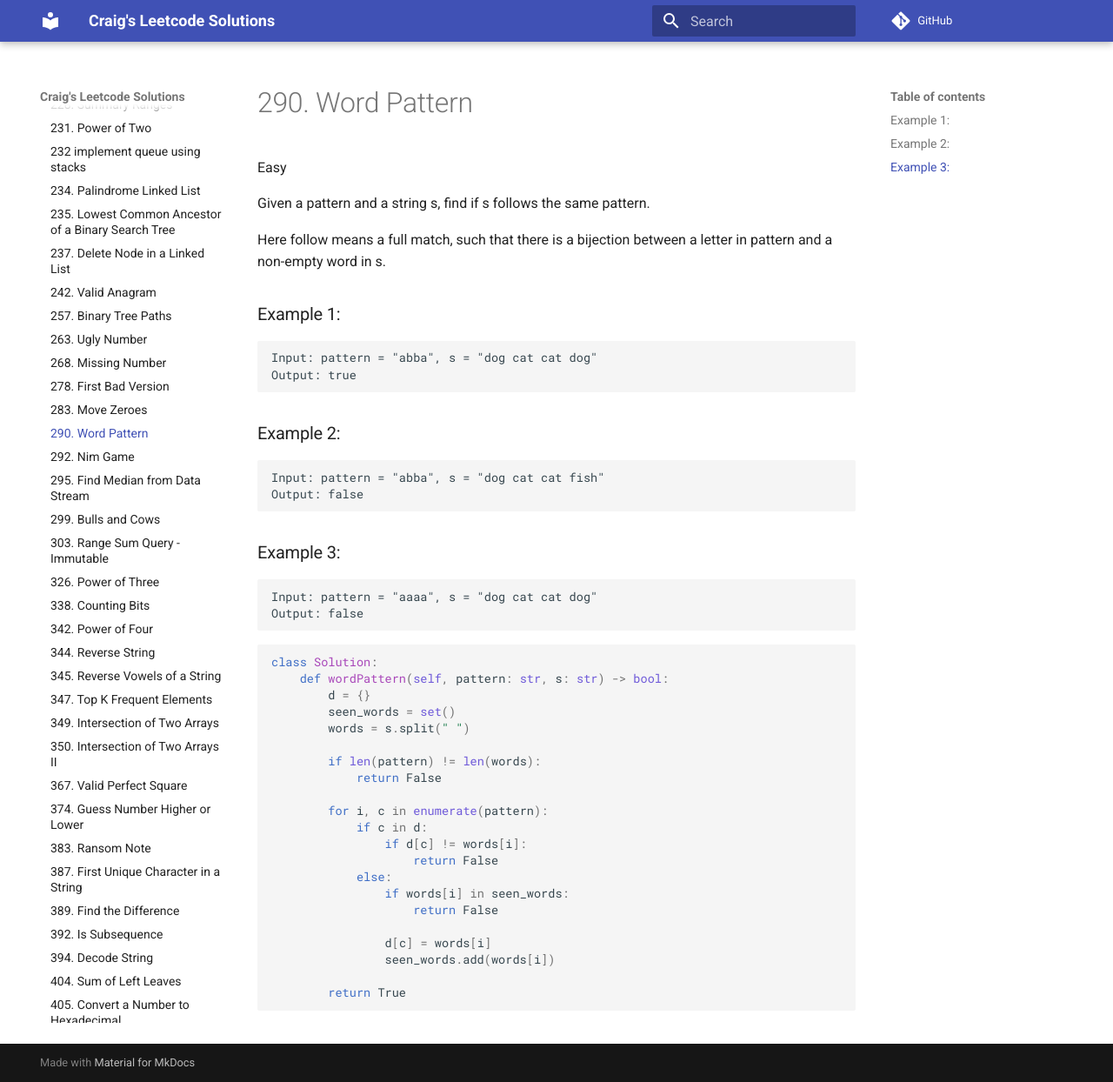
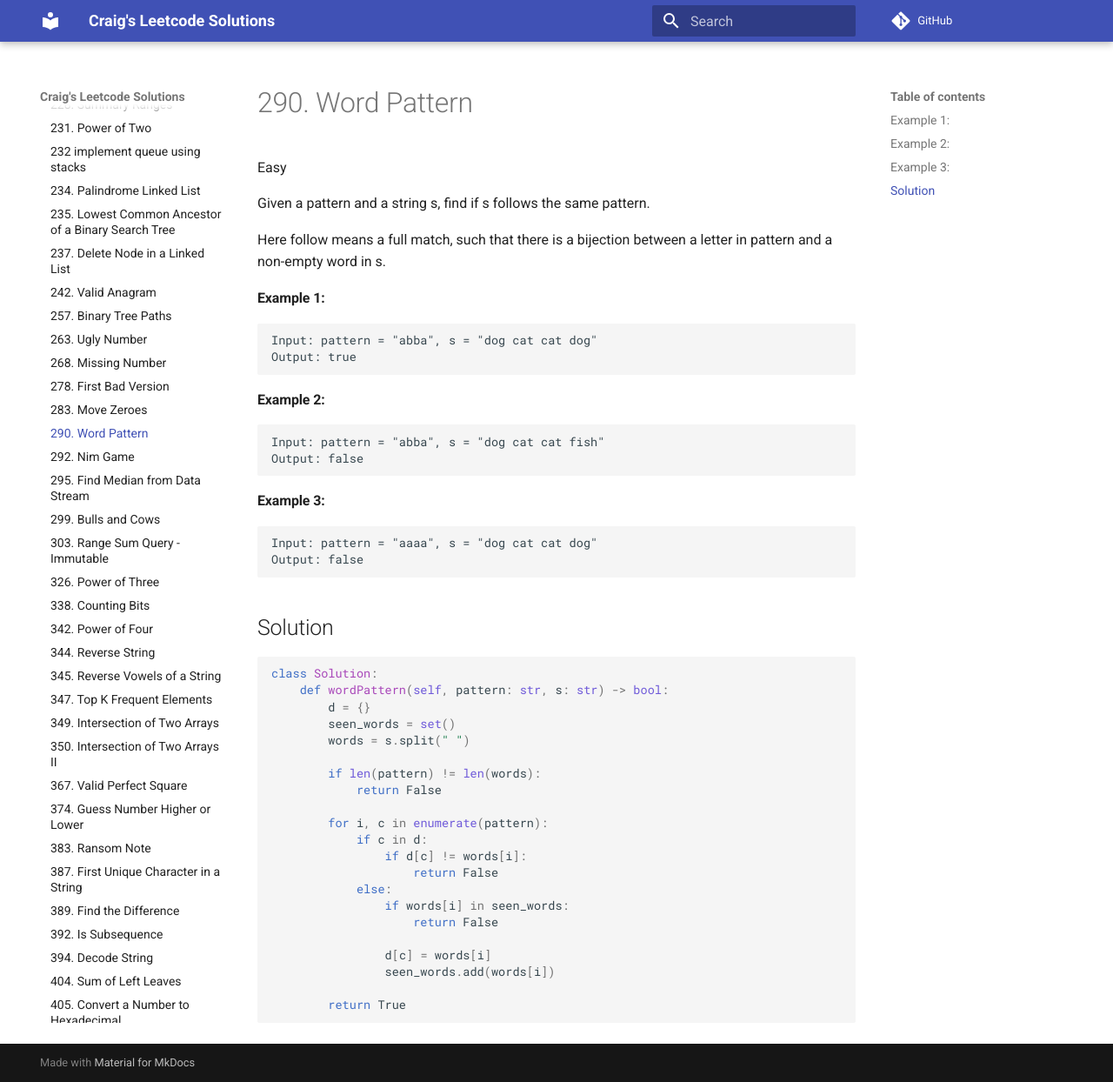
Before and after one commit to craigpastro/leetcode, an MkDocs documentation site: the page built from docs/problems/290_word_pattern.md, in a window 1280 px wide and 1244 px high. Shown: the whole window at 87% size. Built offline with MkDocs 1.6.1 and Material for MkDocs 9.7.7, drawn with Linux system fonts in a browser that asks for light colours; comment, search, counter and statistics services are not loaded.

Commit message:
Formatting (#46)

````diff
--- a/docs/problems/290_word_pattern.md
+++ b/docs/problems/290_word_pattern.md
@@ -7,26 +7,28 @@ Given a pattern and a string s, find if s follows the same pattern.
 Here follow means a full match, such that there is a bijection between a letter
 in pattern and a non-empty word in s.
 
-### Example 1:
+#### Example 1:
 
 ```
 Input: pattern = "abba", s = "dog cat cat dog"
 Output: true
 ```
 
-### Example 2:
+#### Example 2:
 
 ```
 Input: pattern = "abba", s = "dog cat cat fish"
 Output: false
 ```
 
-### Example 3:
+#### Example 3:
 
 ```
 Input: pattern = "aaaa", s = "dog cat cat dog"
 Output: false
 ```
+
+## Solution
 
 ```python
 class Solution:
````
